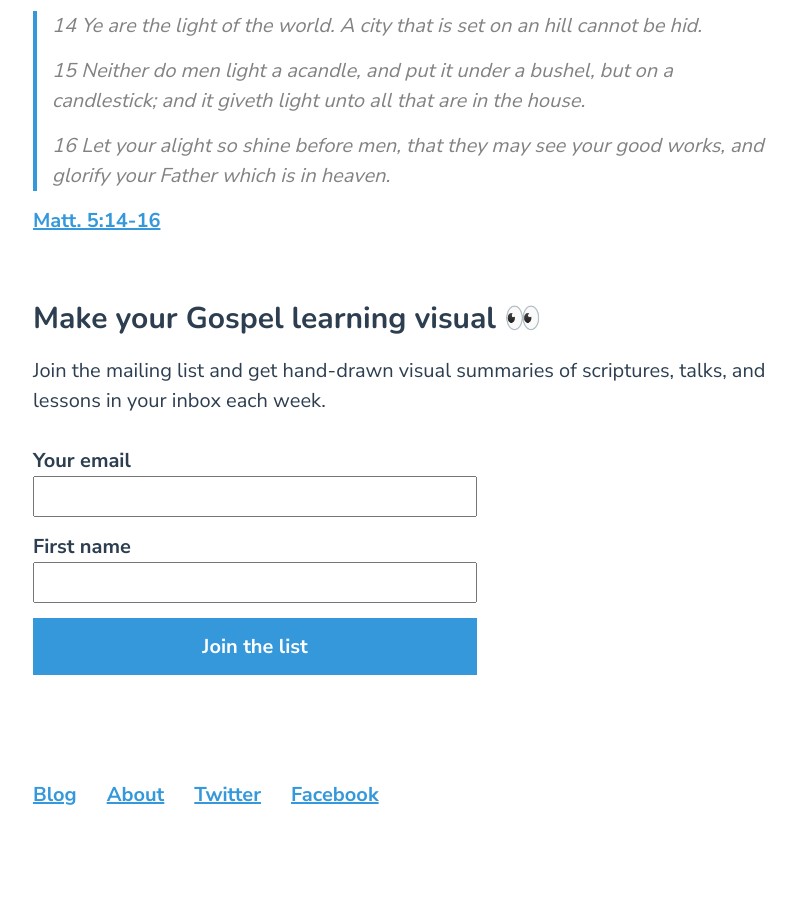
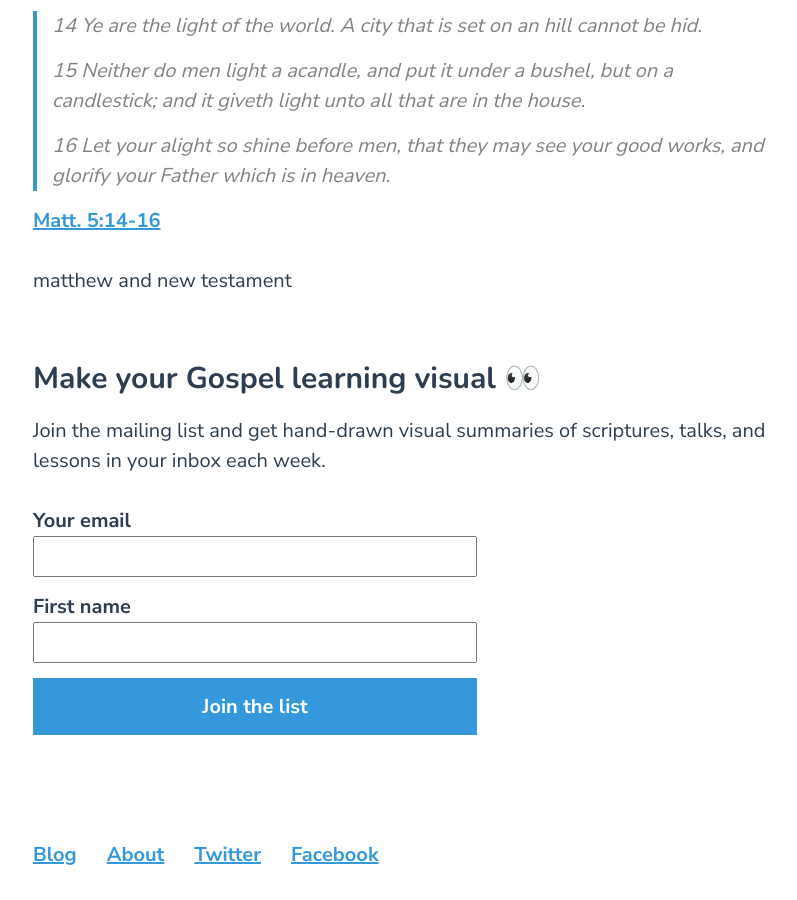
Before and after one commit to blairrorani/curious-workmanship, a Jekyll site: the page built from _posts/2017-06-06-matt-5-14-16.markdown, in a window 1280 px wide and 900 px high, scrolled down 949 px. Shown: the whole window, without its empty margins (237-1034 px from the left). Built offline with Jekyll 4.4.1, drawn with Linux system fonts in a browser that asks for light colours; our own code applies the rules of GitHub Pages for plain Markdown files; before the commit the page ends 1789 px from its top, so only the background shows below that.

Commit message:
add tags to posts

```diff
--- a/_layouts/post.html
+++ b/_layouts/post.html
@@ -14,4 +14,6 @@ layout: default
 
 </article>
 
+<p>{{ page.tags | array_to_sentence_string }}</p>
+
 {% include post-footer.html %}
```
